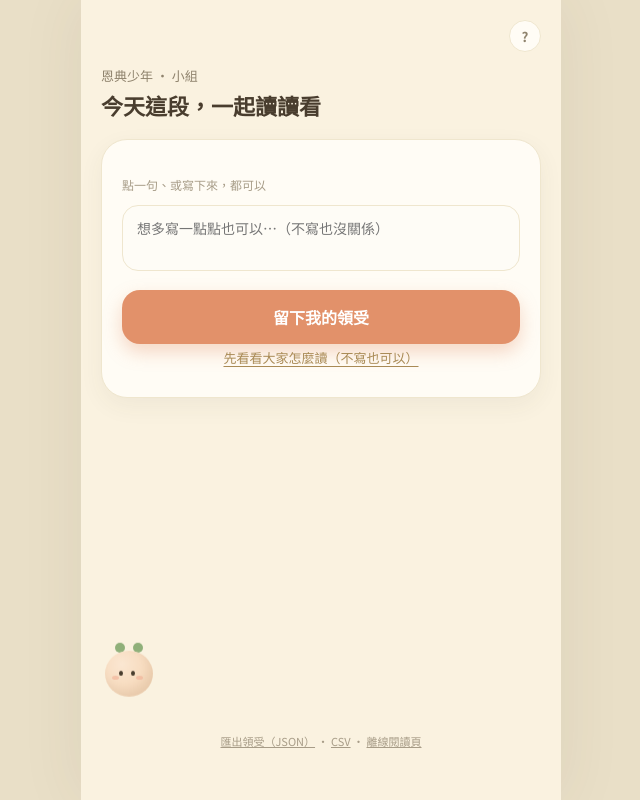
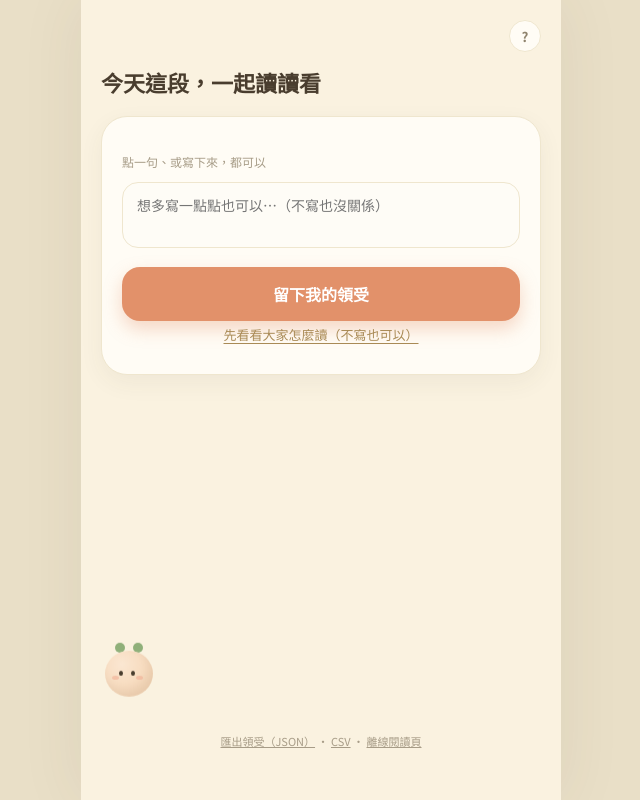
Before and after one commit to windsjp00171-star/GROUP-Devotion, a Flask app: template templates/home.html in a window 1280 px wide. Shown: the whole page, without its empty margins (319-959 px from the left). Run offline with Flask 3, Linux system fonts and the light colour scheme; the template is opened without the code that fills it, so the values that code supplies are empty; parts of the project's set-up code (start-up, migrations or seed data) failed here and were passed over.

Commit message:
首頁拿掉「恩典少年．小組」這行
那是原型帶過來的示範文字，不是真的小組名稱，先拿掉。

Co-Authored-By: Claude Sonnet 5 <noreply@anthropic.com>
Claude-Session: https://claude.ai/code/session_01XwvFgdJjHAodgiyCRY3Vb1

```diff
--- a/templates/home.html
+++ b/templates/home.html
@@ -7,7 +7,6 @@
 <div class="screen">
 
   <header class="home-header">
-    <p class="eyebrow">恩典少年 · 小組</p>
     <h1>今天這段，一起讀讀看</h1>
   </header>
 
```
